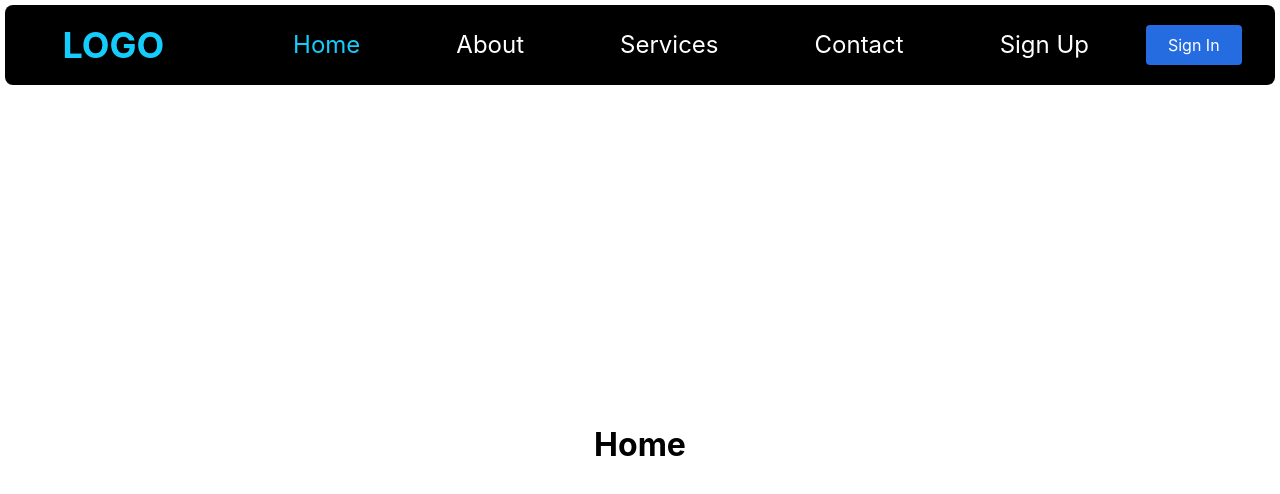
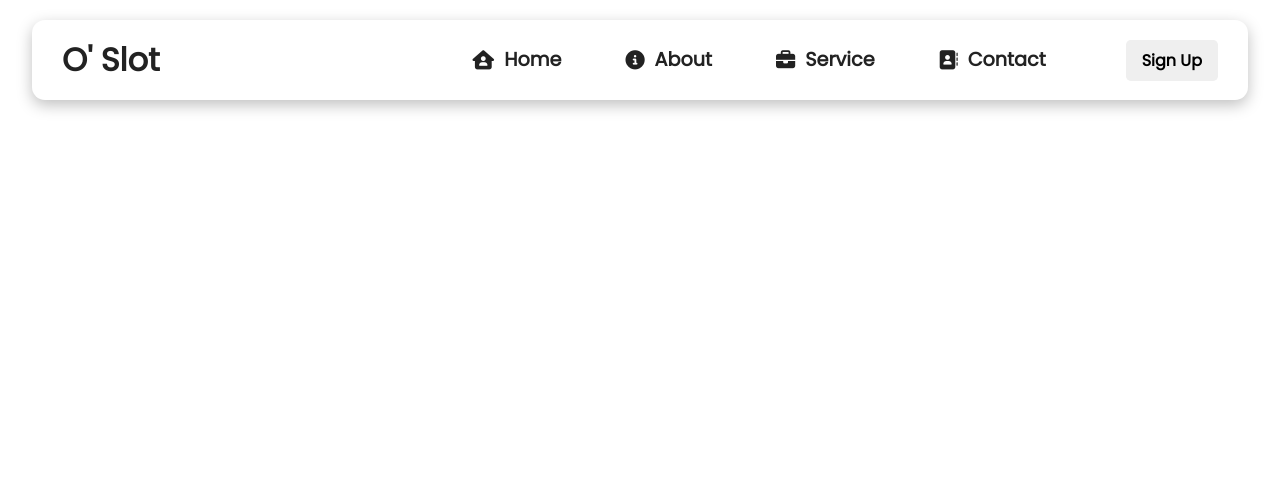
Before and after one commit to Tmumtaz/O-Slot-Rebase, a React (Create React App) app: page / in a window 1280 px wide. Shown: the top 494 px of the page. Built offline with nearby package versions, Linux system fonts and the light colour scheme.

Commit message:
re-desgined nav bar, fully responsive with hamburger menu

```diff
--- a/public/index.html
+++ b/public/index.html
@@ -24,6 +24,7 @@
       work correctly both with client-side routing and a non-root public URL.
       Learn how to configure a non-root public URL by running `npm run build`.
     -->
+    <link rel="stylesheet" href="https://cdnjs.cloudflare.com/ajax/libs/font-awesome/6.3.0/css/all.min.css" integrity="sha512-SzlrxWUlpfuzQ+pcUCosxcglQRNAq/DZjVsC0lE40xsADsfeQoEypE+enwcOiGjk/bSuGGKHEyjSoQ1zVisanQ==" crossorigin="anonymous" referrerpolicy="no-referrer" />
     <title>React App</title>
   </head>
   <body>
--- a/src/App.css
+++ b/src/App.css
@@ -1,5 +1,13 @@
+@import url('https://fonts.googleapis.com/css2?family=Open+Sans:wght@300&family=Poppins:wght@100;400&display=swap');
+
+
 *{
   box-sizing: border-box;
   margin: 0;
-  padding: 0.1rem;
+  padding: 0;
+  font-family: 'Poppins', sans-serif;
 }
+
+.App{
+  text-align: center;
+}
--- a/src/App.js
+++ b/src/App.js
@@ -1,22 +1,26 @@
-import {BrowserRouter as Router, Route, Routes } from "react-router-dom";
+
 import Navbar from "./Components/NavBar/Navbar";
 import './App.css'
-import Home from "./Components/Pages/Home";
-import About from "./Components/Pages/About";
-import Contact from "./Components/Pages/Contact";
+import { Routes } from "react-router";
 
 
 
 function App() {
   return (
-   <Router>
-     <Navbar />
-      <Routes>
-        <Route exact path="/" element={<Home />} />
-        <Route exact path="/about" element={<About />} />
-        <Route exact path="/contact" element={<Contact />} />
-      </Routes>
-   </Router>
+
+  <div className="App">
+
+  <Navbar />
+
+
+
+
+  </div>
+
+
+
+
+
   );
 }
 
--- /dev/null
+++ b/src/Components/NavBar/MenuItems.js
@@ -0,0 +1,31 @@
+export const MenuItems = [
+    {
+        title: "Home",
+        url:"/",
+        cName:"nav-links",
+        icon: "fa-solid fa-house-user"
+    },
+    {
+        title: "About",
+        url:"/about",
+        cName:"nav-links",
+        icon: "fa-solid fa-circle-info"
+    },
+    {
+        title: "Service",
+        url:"/service",
+        cName:"nav-links",
+        icon: "fa-solid fa-briefcase"
+    },
+    {
+        title: "Contact",
+        url:"/contact",
+        cName:"nav-links",
+        icon: "fa-solid fa-address-book"
+    },
+    {
+        title: "Sign Up",
+        url:"/signup",
+        cName:"nav-links-mobile",
+    },
+]
--- /dev/null
+++ b/src/Components/NavBar/NavBar.Styles.scss
@@ -0,0 +1,145 @@
+.NavbarItems{
+    display: flex;
+    justify-content: space-between;
+    align-items: center;
+    padding: 0 30px;
+    box-shadow: 0 5px 15px 0 rgba(0, 0, 0, 0.25);
+    width: 95%;
+    height: 80px;
+    border-radius: 13px;
+    position: fixed;
+    top: 20px;
+    left: 50%;
+    transform: translate(-50%);
+    z-index: 999;
+
+    .navbar-logo{
+        color: #222;
+        font-size: 2rem;
+        cursor: pointer;
+    }
+
+    .nav-menu{
+        display: grid;
+        grid-template-columns: repeat(6,auto);
+        grid-gap: 2rem ;
+        list-style: none;
+        align-items: center;
+    }
+
+    .nav-links{
+        text-decoration: none;
+        color: #222;
+        font-size: 1.2rem;
+        font-weight: 600;
+        padding: 0.7rem 1rem;
+        white-space: nowrap;
+
+        i{
+            padding-right: 10px;
+        }
+
+        &:hover{
+            background-color: #01959a;
+            color: white;
+            border-radius: 4px;
+            transition: all 0.3s ease-in-out;
+        }
+    }
+
+    .nav-links-mobile{
+        display: none;
+    }
+
+    button{
+        padding: 0.5rem 1rem;
+        white-space: nowrap;
+        border-radius: 0.3rem;
+        font-size: 1rem;
+        font-weight: 600;
+        border: none;
+        cursor: pointer;
+        transition: all 0.3s ease-in-out;
+    }
+
+    .menu-icons{
+        display: none;
+    }
+
+    button:hover{
+        background-color: #151516;
+        color: white;
+    }
+
+    @media screen and (max-width: 850px){
+        .NavbarItems{
+            z-index: 99;
+
+        }
+        .nav-menu{
+            display: flex;
+            flex-direction: column;
+            justify-content: flex-start;
+            background-color: white;
+            width: 100%;
+            height: auto;
+            position: absolute;
+            top:0;
+            left:-100%;
+            opacity: 0;
+            align-items: stretch;
+            padding: 80px 0 30px 0;
+            margin: 0;
+            transition: 0.3s ease-in-out;
+            border-radius: 13px;
+        }
+
+        .nav-menu.active{
+            left:0;
+            opacity: 1;
+            z-index: -1;
+            transition: 0.3s ease-in-out;
+        }
+
+        .nav-links{
+            display: block;
+            width: 100%;
+            font-size: 1.2rem;
+            padding: 2rem 0;
+        }
+
+        .nav-links:hover{
+            background-color: #01959a;
+            transition: 0.3s ease-in-out;
+        }
+
+        button{
+            display: none;
+        }
+
+        .nav-links-mobile{
+            display: block;
+            text-align: center;
+            padding: 1.5rem ;
+            margin: auto;
+            border-radius: 4px;
+            width: 80%;
+            background-color:#01959a ;
+            text-decoration: none;
+            color: white;
+            font-size: 1.2rem;
+            font-weight: 700;
+            letter-spacing: 2px;
+        }
+
+        .menu-icons{
+            display: block;
+            cursor: pointer;
+        }
+
+        .menu-icons i{
+            font-size: 1.2rem;
+            color: #222;
+        }
+    }
+}
--- a/src/Components/NavBar/Navbar.js
+++ b/src/Components/NavBar/Navbar.js
@@ -1,39 +1,40 @@
-import React from "react";
-import { Nav, NavLink, Bars, NavMenu, NavBtn, NavBtnLink } from './NavBarElements'
-import { FaInfoCircle } from 'react-icons/fa'
+import React, { Component } from "react";
+import { Link } from "react-router-dom";
+import "./NavBar.Styles.scss";
+import { MenuItems } from "./MenuItems";
 
-const Navbar = () => {
-  return (
-      <>
-        <Nav>
-            <NavLink to="/">
-                <h1>LOGO</h1>
-            </NavLink>
-            <Bars />
-            <NavMenu>
-                <NavLink to="/" activeStyle>
-                    Home
-                </NavLink>
-                <NavLink to="/about" activeStyle>
-                    About
-                </NavLink>
-                <NavLink to="/services" activeStyle>
-                    Services
-                </NavLink>
-                <NavLink to="/contact" activeStyle>
-                    Contact
-                </NavLink>
-                <NavLink to="/sign-up" activeStyle>
-                    Sign Up
-                </NavLink>
-            </NavMenu>
-            <NavBtn>
-                <NavBtnLink to="/signIn">Sign In</NavBtnLink>
-            </NavBtn>
-        </Nav>
-      </>
-  )
+class Navbar extends Component {
+  state = { clicked: false };
 
-};
+  handleClick = () => {
+    this.setState({ clicked: !this.state.clicked });
+  };
+
+  render() {
+    return (
+      <nav className="NavbarItems">
+        <h1 className="navbar-logo">O' Slot</h1>
+        <div className="menu-icons" onClick={this.handleClick}>
+          <i
+            className={this.state.clicked ? "fas fa-times" : "fas fa-bars"}
+          ></i>
+        </div>
+        <ul className={this.state.clicked ? "nav-menu active" : "nav-menu" }>
+          {MenuItems.map((item, index) => {
+            return (
+              <li key={index}>
+                <a className={item.cName} href="/">
+                  <i className={item.icon}></i>
+                  {item.title}
+                </a>
+              </li>
+            );
+          })}
+          <button>Sign Up</button>
+        </ul>
+      </nav>
+    );
+  }
+}
 
 export default Navbar;
```
Also changed, not shown: src/Components/Footer/Footer.js (added, +15 -0 lines), src/Components/Footer/Footer.scss (added, +14 -0 lines).
